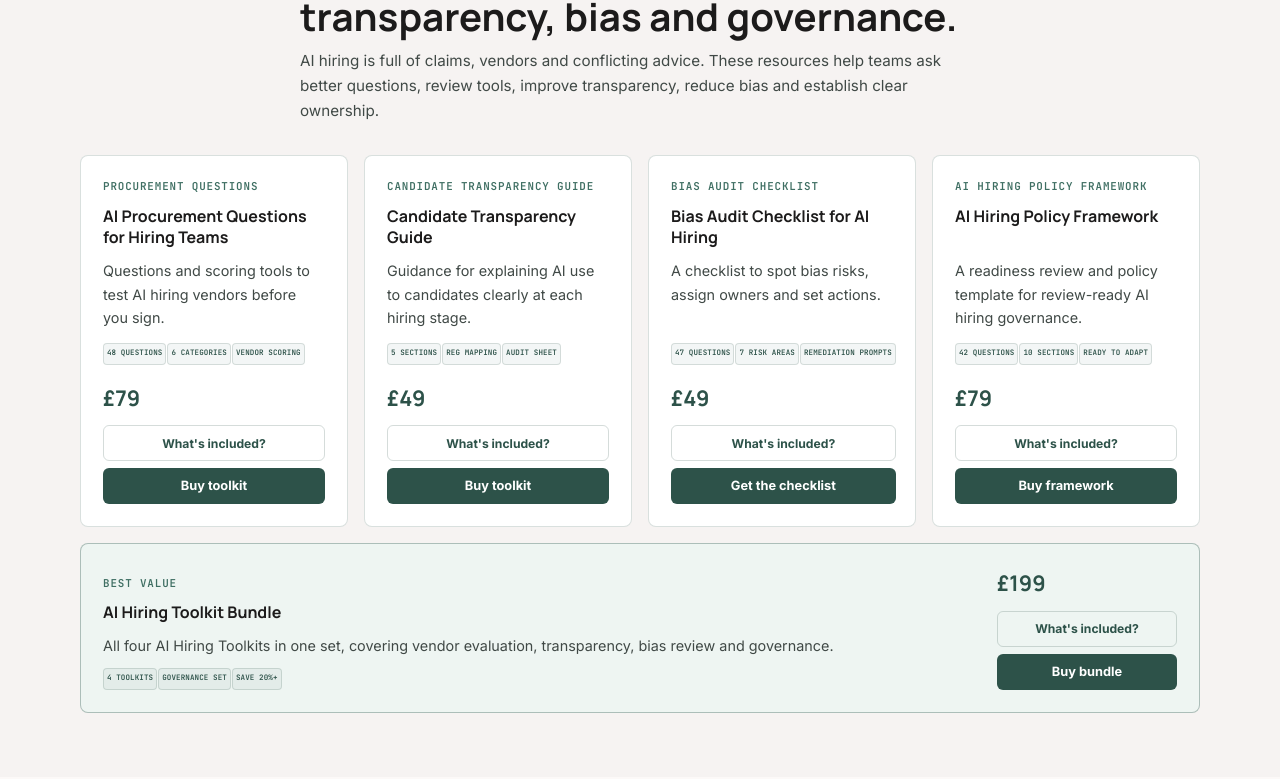
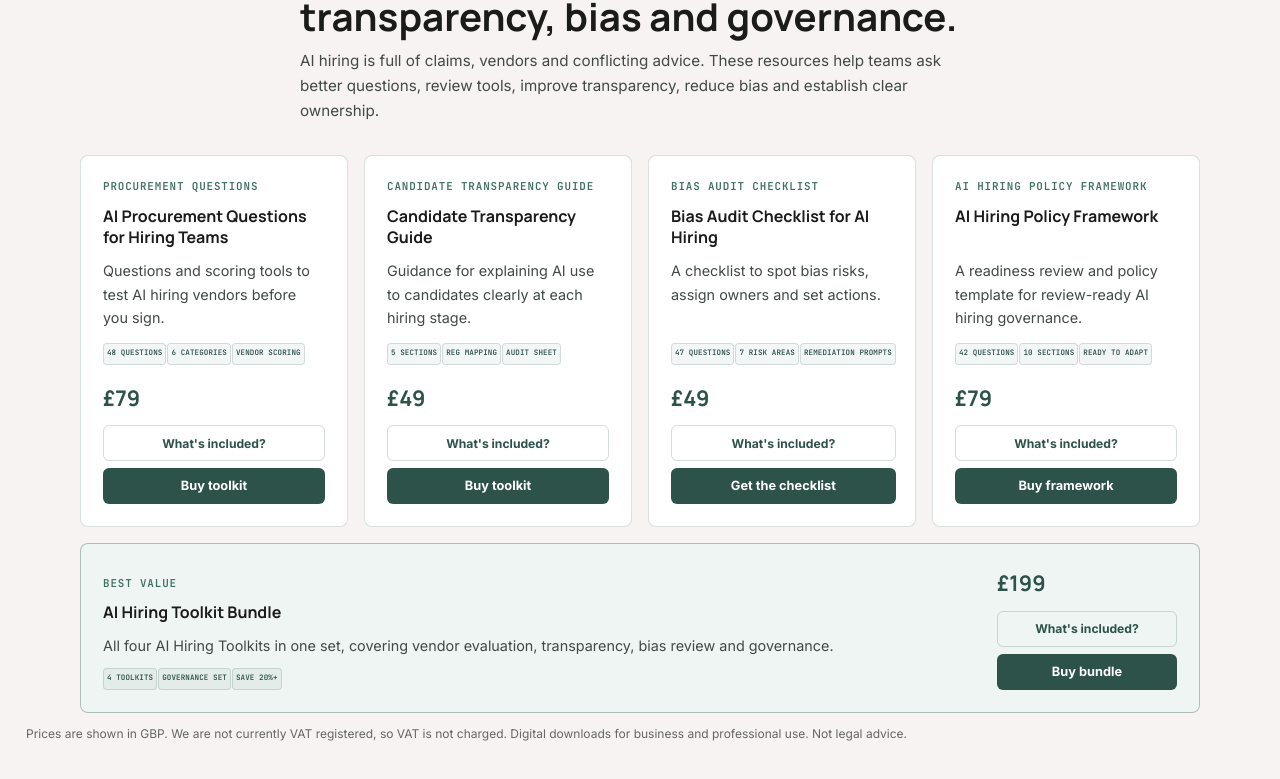
Before and after one commit to MYAISAM/aievolvingyou, a React (Vite) app: page /resources in a window 1280 px wide. Shown: the part 4904-5683 px from the top of the page. Built offline with nearby package versions, Linux system fonts and the light colour scheme.

Commit message:
footer for vat and legal

```diff
--- a/src/components/Resources.jsx
+++ b/src/components/Resources.jsx
@@ -425,6 +425,9 @@ export default function Resources() {
           ))}
         </div>
         <ToolkitCard toolkit={bundleToolkit} onOpenDetails={openToolkitDetails} />
+        <p className="toolkit-pricing-note">
+          Prices are shown in GBP. We are not currently VAT registered, so VAT is not charged. Digital downloads for business and professional use. Not legal advice.
+        </p>
       </FadeInSection>
 
       <ToolkitDetailModal toolkit={selectedToolkit} onClose={closeToolkitDetails} />
--- a/src/styles.css
+++ b/src/styles.css
@@ -380,6 +380,13 @@ body {
   gap: 24px;
 }
 
+.toolkit-pricing-note {
+  margin: 12px 2px 0;
+  color: var(--text-muted);
+  font-size: 0.75rem;
+  line-height: 1.5;
+}
+
 .toolkit-card > div:first-child {
   display: grid;
   grid-template-rows: auto minmax(2.7em, auto) 4.6em minmax(1.4rem, auto);
```
